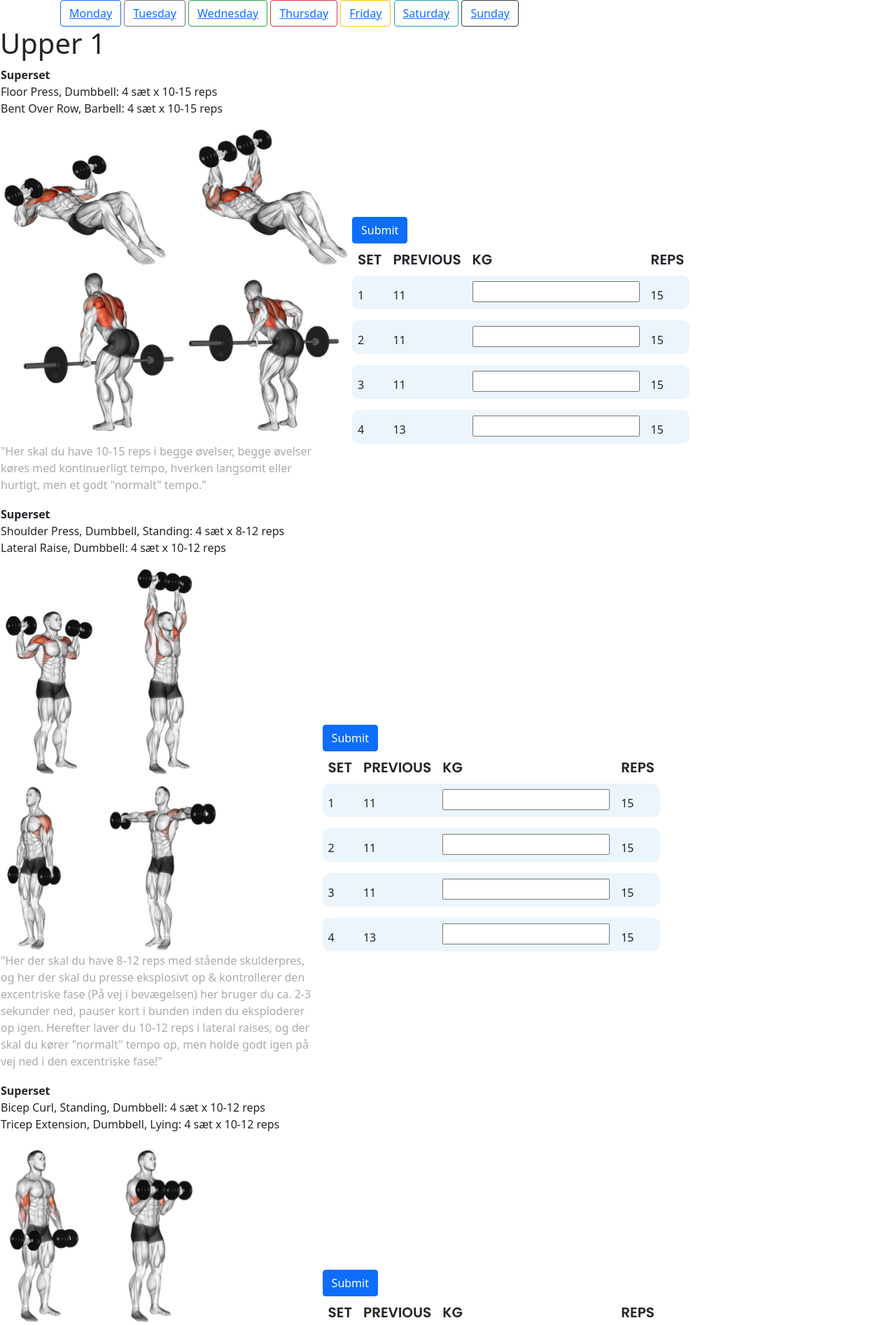
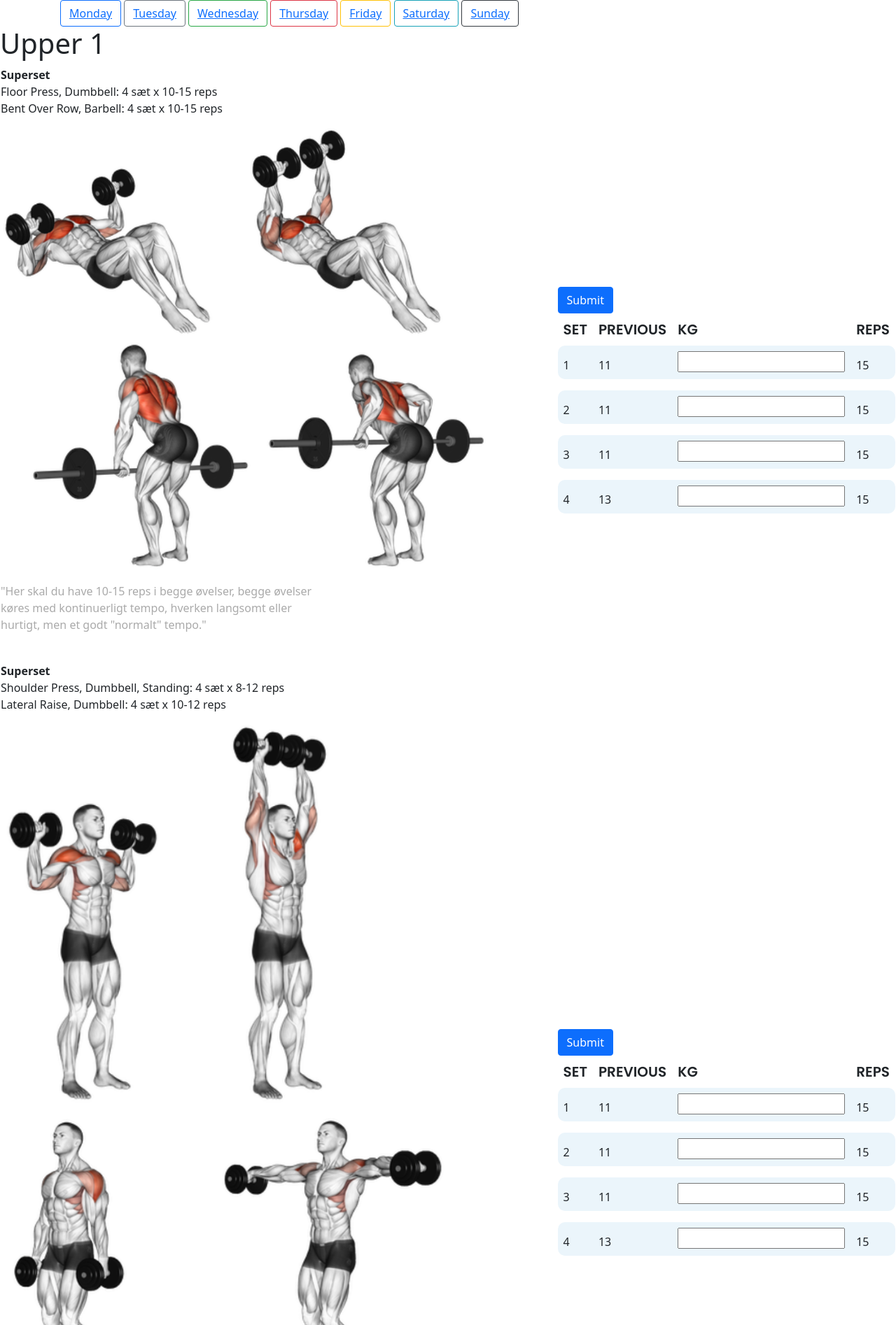
Before and after one commit to ZakriaG/FitnessLog, a Django app: page /workout/monday in a window 1280 px wide. Shown: the part 76-1970 px from the top of the page at 70% size. Run offline with Django 4.2, Linux system fonts and the light colour scheme; some libraries are stand-ins or nearby versions.

Commit message:
image resize

```diff
--- /dev/null
+++ b/workout/static/css/main.css
@@ -0,0 +1,4 @@
+img-with-text {
+  width: 400px,
+  height: auto
+}
--- a/workout/templates/workout/monday.html
+++ b/workout/templates/workout/monday.html
@@ -12,14 +12,13 @@
             <b>Superset</b>
                 <p>Floor Press, Dumbbell: 4 sæt x 10-15 reps<br>
                 Bent Over Row, Barbell: 4 sæt x 10-15 reps</p>
-            <div class="img-with-text">
+            <div class="imgwithtext">
                 <img src="{% static '/images/workout_illustration/FloorPress_Dumbbell.png' %}"
-                     width="500" height="200" alt="sometext"/>
+                      style="height: 80%; width: 80%;" />
             </div>
-            <div class="img-with-text">
+            <div class="imgwithtext">
                 <img src="{% static '/images/workout_illustration/BentOverRow_Barbell.png' %}"
-                     width="500" height="250"
-                     alt="sometext"/>
+                     style="height: 90%; width: 90%;" />
                 <p style="word-wrap: break-word; max-width: 50ch; color:rgb(170,170,170);">
                     "Her skal du have 10-15 reps i begge øvelser,
                     begge øvelser køres med kontinuerligt tempo,
@@ -35,6 +34,7 @@
     </tr>
 </table>
 </body>
+<br>
 
 <body>
 <table>
@@ -43,13 +43,13 @@
             <b>Superset</b>
                 <p>Shoulder Press, Dumbbell, Standing: 4 sæt x 8-12 reps<br>
                 Lateral Raise, Dumbbell: 4 sæt x 10-12 reps</p>
-            <div class="img-with-text">
+            <div class="imgwithtext">
                 <img src="{% static '/images/workout_illustration/ShoulderPress_Dumbbell.png' %}"
-                     width="280" height="300" alt="sometext"/>
+                     style="height: 60%; width: 60%;" />
             </div>
             <div class="img-with-text">
                 <img src="{% static '/images/workout_illustration/LateralRaise_Dumbbell.png' %}"
-                     width="310" height="250" alt="sometext"/>
+                     style="height: 80%; width: 80%;" />
                 <p style="word-wrap: break-word; max-width: 50ch; color:rgb(170,170,170);">
                     "Her der skal du have 8-12 reps med stående skulderpres,
                     og her der skal du presse eksplosivt op &
@@ -69,7 +69,7 @@
     </tr>
 </table>
 </body>
-
+<br>
 
 <body>
 <table>
@@ -80,11 +80,11 @@
                 Tricep Extension, Dumbbell, Lying: 4 sæt x 10-12 reps</p>
             <div class="img-with-text">
                 <img src="{% static '/images/workout_illustration/BicepCurlStanding_Dumbbell.png' %}"
-                     width="280" height="260" alt="sometext"/>
+                     style="height: 60%; width: 60%;" />
             </div>
-            <div class="img-with-text">
+            <div class="img-with-text"">
                 <img src="{% static '/images/workout_illustration/TricepExtension_Dumbbell.png' %}"
-                     width="300" height="200" alt="sometext"/>
+                     style="height: 90%; width: 90%;" />
                 <p style="word-wrap: break-word; max-width: 50ch; color:rgb(170,170,170);">
                     "TIl armtøjet! 10-12 reps i begge øvelser og dine triceps
                     extensions kan du SAGTENS lave liggende på gulvet.
@@ -106,7 +106,7 @@
     </tr>
 </table>
 </body>
-
+<br>
 
 <body>
 <table>
@@ -116,7 +116,7 @@
             <p>4 sæt x 12-14 reps</p>
             <div class="img-with-text">
                 <img src="{% static '/images/workout_illustration/BentOverRow_Dumbbell.png' %}"
-                     width="280" height="250" alt="sometext"/>
+                     style="height: 70%; width: 70%;" />
                 <p style="word-wrap: break-word; max-width: 50ch; color:rgb(170,170,170);">
                     "Kør 12-14 reps her, du skal helt ned og strække og helt op og klemme!"</p>
             </div>
@@ -130,6 +130,7 @@
     </tr>
 </table>
 </body>
+<br>
 
 <body>
 <table>
@@ -139,7 +140,7 @@
             <p>5 sæt x 12-30 reps</p>
             <div class="img-with-text">
                 <img src="{% static '/images/workout_illustration/Crunch.png' %}"
-                     width="280" height="200" alt="sometext"/>
+                     style="height: 80%; width: 80%;" />
                 <p style="word-wrap: break-word; max-width: 50ch; color:rgb(170,170,170);">
                     "Sidste for i dag, og det bliver helt alm. mavebøjninger,
                     dog kan du OGSÅ svinge benene op på sofaen
@@ -158,5 +159,6 @@
     </tr>
 </table>
 </body>
-
+<br>
+<br>
 {% endblock content %}
--- a/workout/views.py
+++ b/workout/views.py
@@ -18,18 +18,12 @@ def workout(request):
 def workout_monday(response):
     if response.method == "POST":
         form = CreateNewWorkoutLog(response.POST)
-        print(f"n={form}")
-        ExerciseName = response.POST.get('ExerciseName')
-        Set1Weight = form.cleaned_data["Set1Weight"]
-        Set2Weight = form.cleaned_data["Set2Weight"]
-        Set3Weight = form.cleaned_data["Set3Weight"]
-        Set4Weight = form.cleaned_data["Set4Weight"]
-        print(f"ExerciseName={ExerciseName}")
-        print(f"n={Set1Weight}")
-        print(f"n={Set2Weight}")
-        print(f"n={Set3Weight}")
-        print(f"n={Set4Weight}")
         if form.is_valid():
+            ExerciseName = response.POST.get('ExerciseName')
+            Set1Weight = form.cleaned_data["Set1Weight"]
+            Set2Weight = form.cleaned_data["Set2Weight"]
+            Set3Weight = form.cleaned_data["Set3Weight"]
+            Set4Weight = form.cleaned_data["Set4Weight"]
             w = WorkOutLog(ExerciseName=ExerciseName,
                            Set1Weight=Set1Weight,
                            Set2Weight=Set2Weight,
```
Also changed, not shown: db.sqlite3.
